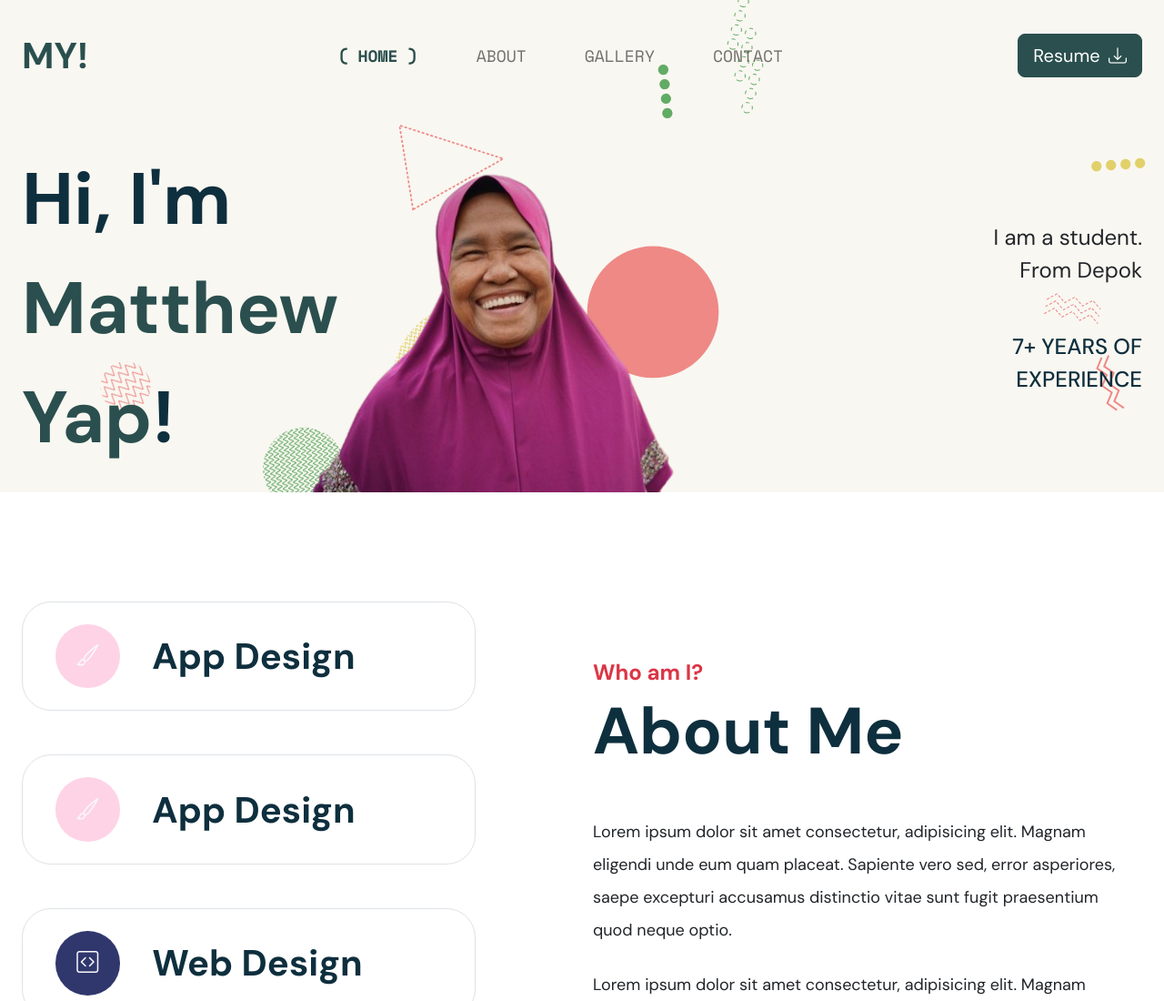
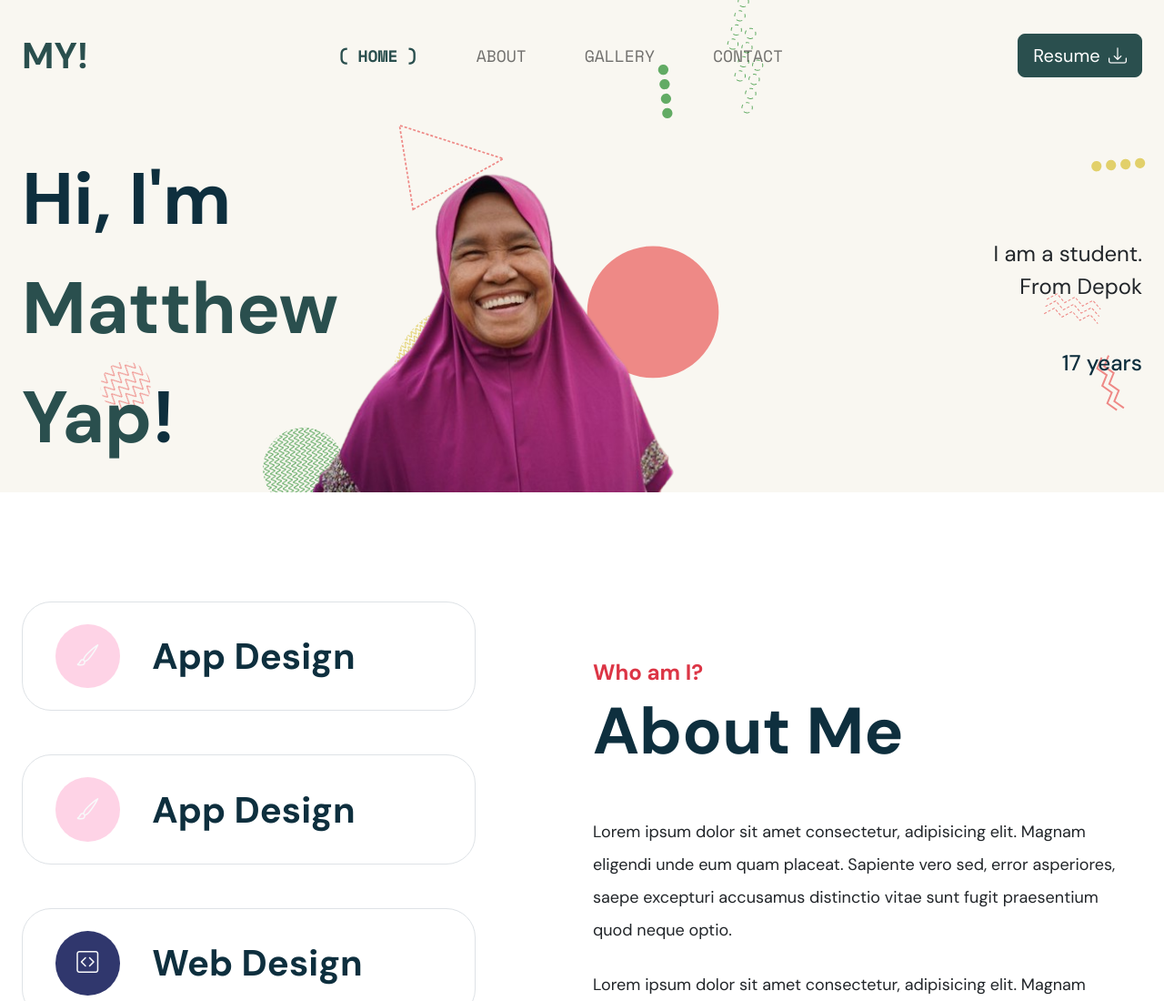
Before and after one commit to matthewyap127/matthewyap127.github.io, a plain HTML site: page index.html in a window 1280 px wide. Shown: the top 1100 px of the page at 91% size. Drawn offline with nearby package versions, Linux system fonts and the light colour scheme.

Commit message:
Update index.html

```diff
--- a/index.html
+++ b/index.html
@@ -68,7 +68,7 @@
                     <div class="col-md-3">
                         <div class=" text-center text-md-end">
                             <p class="fs-4">I am a student.<br />From Depok</p>
-                            <h4 class="mt-5 lh-base">7+ YEARS OF EXPERIENCE</h4>
+                            <h4 class="mt-5 lh-base">17 years</h4>
                         </div>
                     </div>
                 </div>
```
